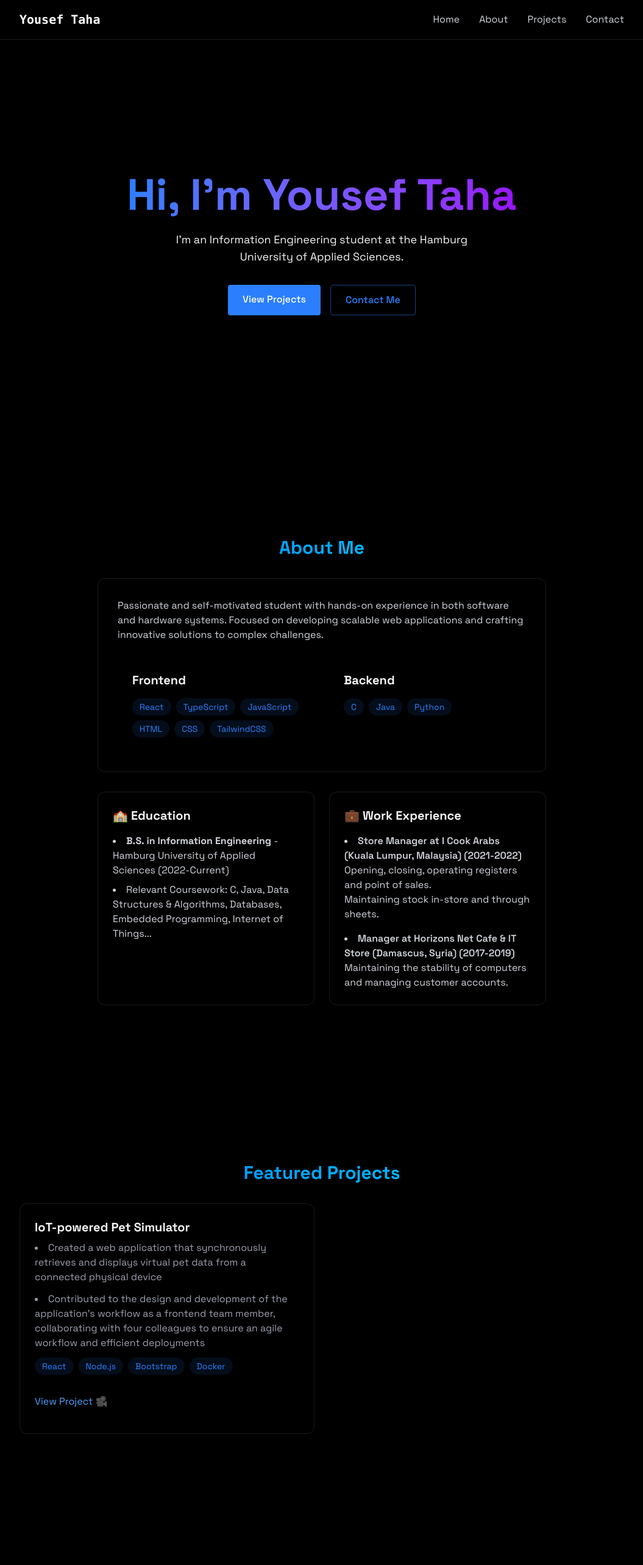
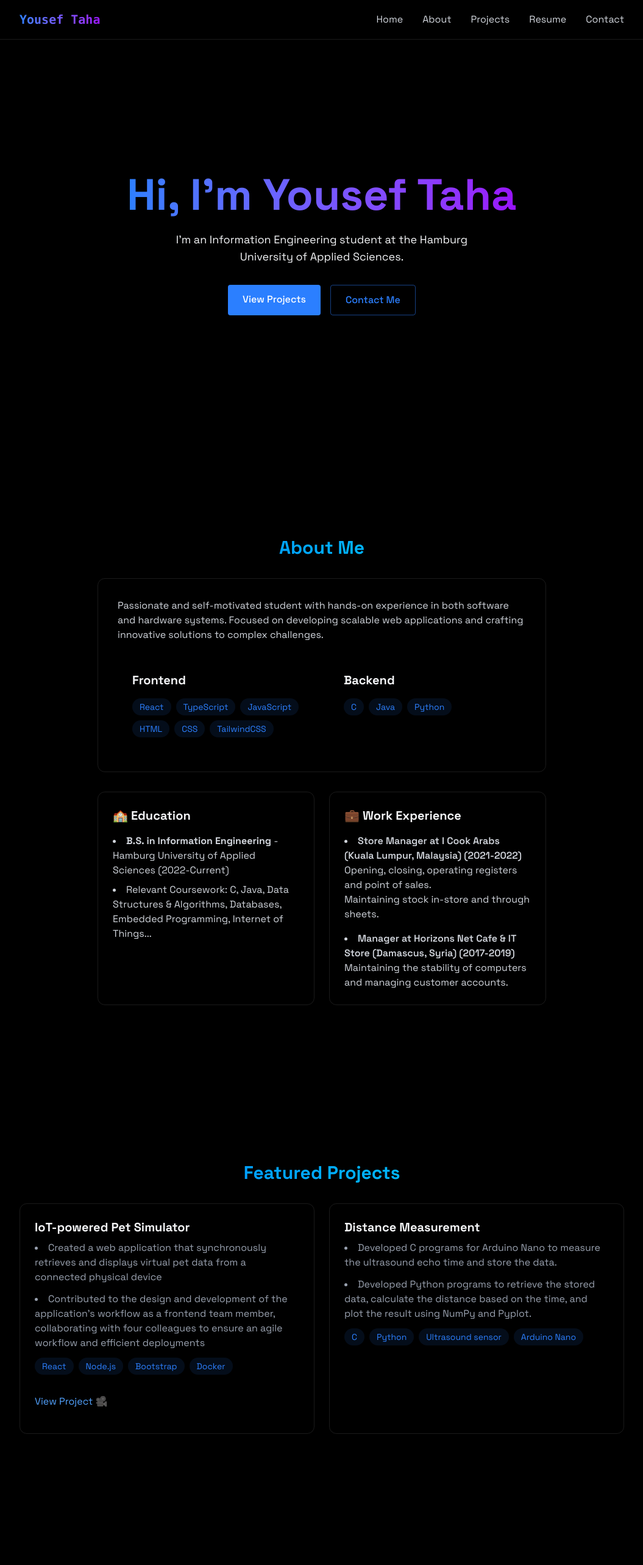
Before and after one commit to Yousef-Taha1/portfolio, a React (Vite) app: page / in a window 1280 px wide. Shown: the top 2566 px of the page at 61% size, without its empty margins (112-1167 px from the left). Built offline with nearby package versions, Linux system fonts and the light colour scheme; the HTML template or start-up script is replaced by a standard one.

Commit message:
Added a project, resume and fixed title + hamburger

```diff
--- a/package.json
+++ b/package.json
@@ -17,6 +17,7 @@
     "emailjs-com": "^3.2.0",
     "react": "^19.0.0",
     "react-dom": "^19.0.0",
+    "react-router-dom": "^7.1.5",
     "tailwindcss": "^4.0.6"
   },
   "devDependencies": {
--- a/src/components/Navbar.jsx
+++ b/src/components/Navbar.jsx
@@ -1,16 +1,37 @@
-import { useEffect, useState } from "react";
+import { useEffect, useState, useRef } from "react";
+
 
 export const Navbar = ({menuOpen, setMenuOpen}) => {
 
+    const navRef = useRef(null);
+
     useEffect(() => {
-        document.body.style.overflower = menuOpen ? "hidden" : ""
+        document.body.style.overflower = menuOpen ? "hidden" : "";
+
+        // Closing the hamburger if clicked outside
+        const handleClickOutside = (event) => {
+            if (navRef.current && !navRef.current.contains(event.target)) {
+                setMenuOpen(false);
+            }
+        };
+
+        if (menuOpen) {
+            document.addEventListener("mousedown", handleClickOutside);
+        }
+
+        return () => {
+            document.removeEventListener("mousedown", handleClickOutside);
+        };
     }, [menuOpen])
 
     return (
-    <nav className="fixed top-0 w-full z-40 bg-[rgba(10, 10, 10, 0.8)] backdrop-blur-lg border-b border-white/10 shadow-lg">
+    <nav
+    ref={navRef}
+    className="fixed top-0 w-full z-40 bg-[rgba(10, 10, 10, 0.8)] backdrop-blur-lg border-b border-white/10 shadow-lg"
+    >
         <div className="max-w-5xl mx-auto px-4">
             <div className ="flex justify-between items-center h-16">
-                <a href="#home" className="font-mono text-xl font-bold text-white">
+                <a href="#home" className="font-mono text-xl font-bold bg-gradient-to-r from-blue-500 to-purple-600 bg-clip-text text-transparent">
                     Yousef Taha
                 </a>
 
@@ -45,6 +66,17 @@ export const Navbar = ({menuOpen, setMenuOpen}) => {
                      Projects
                     </a>
 
+                    <div className="flex justify-between items-center">
+                        <a
+                        href="/portfolio/CV_Yousef_Taha.pdf"
+                        className="text-gray-300 hove:text-white transition-colors"
+                        target="_blank"
+                        rel="noopener noreferrer"
+                        >
+                        Resume
+                        </a>
+                    </div>
+
                     <a
                         href="#contact"
                         className="text-gray-300 hove:text-white transition-colors"
--- a/src/components/sections/Projects.jsx
+++ b/src/components/sections/Projects.jsx
@@ -49,6 +49,41 @@ export const Projects = () => {
                         </a>
                     </div>
                 </div>
+
+                <div
+                className="p-6 rounded-xl border border-white/10 hover:-translate-y-1 hover:border-blue-500/30
+                hover:shadow-[0_2px_8px_rgba(59,130,246,0.1)] transition-all"
+                >
+                    <h3 className="text-xl font-bold mb-2">Distance Measurement</h3>
+                    <li className="text-gray-400 mb-3">
+                    Developed C programs for Arduino Nano to measure the ultrasound echo time and store the data.
+                    </li>
+                    <li className="text-gray-400 mb-3">
+                    Developed Python programs to retrieve the stored data, calculate the distance based on the time, and
+                    plot the result using NumPy and Pyplot.
+                    </li>
+                    <div className="flex flex-wrap gap-2 mb-4">
+                        {["C", "Python", "Ultrasound sensor", "Arduino Nano"].map((tech,key) => (
+                            <span
+                            key = {key}
+                            className="bg-blue-500/10 text-blue-500 py-1 px-3 rounded-full text-sm hover:bg-blue-500/20
+                            hover:shadow-[0_2px_8px_rgba(59,130,246,0.2)] transition"
+                            >
+                                {tech}
+                            </span>
+                        ))}
+                    </div>
+                    {/* <div className="flex justify-between items-center">
+                        <a
+                        href="https://www.youtube.com/watch?v=31pBwrbYGa8"
+                        className="text-blue-400 hover:text-blue-300 transition-colors my-4"
+                        target="_blank"
+                        rel="noopener noreferrer"
+                        >
+                        View Project 🎥
+                        </a>
+                    </div> */}
+                </div>
             </div>
         </div>
         </RevealOnScroll>
```
Also changed, not shown: 2 other files (tests, documents, lock files or other folders).
